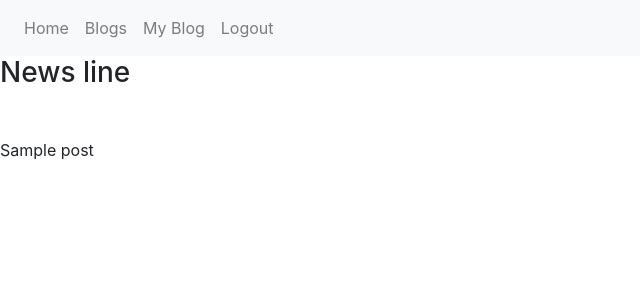
After one commit to Wakula/Blog, a Django app: template src/blog_app/templates/blog_app/index.html in a window 1280 px wide. The commit adds this page. Shown: the top 300 px of the page, without its empty margins (0-640 px from the left). Run offline with Django 3.2, Linux system fonts and the light colour scheme; the template is opened without the code that fills it: values that come from a table or form of the project are taken from there, others are empty; tables that the repository leaves empty hold one stand-in row (values such as "Sample post"); some libraries are stand-ins or nearby versions.

Commit message:
minor update

```diff
--- a/src/blog_app/templates/base.html
+++ b/src/blog_app/templates/base.html
@@ -1,5 +1,6 @@
 <!DOCTYPE html>
 <html>
+    <link rel="stylesheet" href="https://stackpath.bootstrapcdn.com/bootstrap/4.4.1/css/bootstrap.min.css" integrity="sha384-Vkoo8x4CGsO3+Hhxv8T/Q5PaXtkKtu6ug5TOeNV6gBiFeWPGFN9MuhOf23Q9Ifjh" crossorigin="anonymous">
 <head>
     <title>
         {% block title %}
@@ -8,6 +9,24 @@
     </title>
 </head>
 <body>
+    <nav class="navbar navbar-expand-lg navbar-light bg-light">
+        <div class="collapse navbar-collapse" id="navbarNavDropdown">
+          <ul class="navbar-nav">
+            <li class="nav-item">
+              <a class="nav-link" href="#" id="home">Home</a>
+            </li>
+            <li class="nav-item">
+              <a class="nav-link" href="#" id="blogs">Blogs</a>
+            </li>
+            <li class="nav-item">
+              <a class="nav-link" href="#" id="my-blog">My Blog</a>
+            </li>
+            <li class="nav-item">
+                <a class="nav-link" href="{% url 'logout_url' %}">Logout</a>
+              </li>
+          </ul>
+        </div>
+      </nav>
     {% block content %}
     {% endblock %}
 </body>
--- /dev/null
+++ b/src/blog_app/templates/blog_app/index.html
@@ -0,0 +1,10 @@
+{% extends 'base.html' %}
+
+{% block content %}
+<h3 class='mb-5'>News line</h3>
+{% for post in posts %}
+    <p>
+        {{ post.title }}
+    </p>
+{% endfor %}
+{% endblock %}
--- a/src/blog_app/templates/registration/login.html
+++ b/src/blog_app/templates/registration/login.html
@@ -1,9 +1,6 @@
-
-{% block content %}
     <h1> Login Page </h1>
     <form method='POST'>
         {% csrf_token %}
         {{ form.as_p }}
         <button>Login</button>
     </form>
-{% endblock %}
--- a/src/blog_app/urls.py
+++ b/src/blog_app/urls.py
@@ -1,9 +1,9 @@
 from django.urls import path
-from django.contrib.auth.views import LoginView
+from django.contrib.auth.views import LoginView, LogoutView
 from blog_app import views
 
 urlpatterns = [
-    path('', views.IndexView.as_view(), name='home'),
+    path('', views.IndexView.as_view(), name='home_url'),
     path('login/', LoginView.as_view(), name='login_url'),
-    # path('logout/',),
+    path('logout/',LogoutView.as_view(next_page='home_url'), name='logout_url'),
 ]
--- a/src/blog_app/views.py
+++ b/src/blog_app/views.py
@@ -7,5 +7,5 @@ class IndexView(View):
         if request.user.is_superuser:
             return redirect('/admin/')
         if request.user.is_authenticated:
-            return render('index.html')
+            return render(request, 'blog_app/index.html')
         return redirect('login_url')
```
